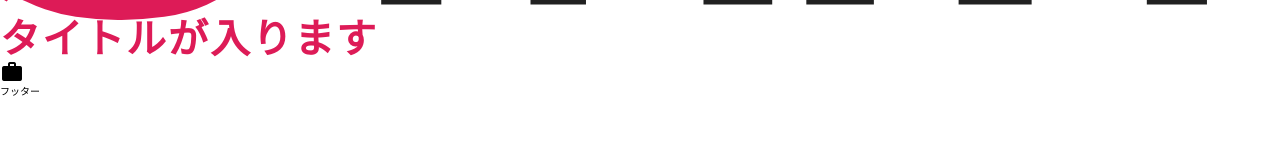
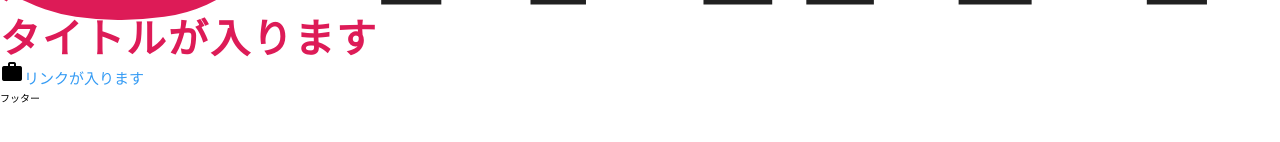
Before and after one commit to nittashiori/next-beginner-ts, a Next.js app: page / in a window 1280 px wide. Shown: the part 580-722 px from the top of the page. Built offline with nearby package versions, Linux system fonts and the light colour scheme.

Commit message:
TextLinkコンポーネント追加

```diff
--- a/src/app/page.tsx
+++ b/src/app/page.tsx
@@ -1,6 +1,7 @@
 import { Logo } from "src/components/Atoms/Logo"
 import { SectionTitle } from "src/components/Atoms/SectionTitle"
 import { MaterialIcon } from "src/components/Atoms/MaterialIcon"
+import { TextLink } from "src/components/Atoms/TextLink"
 
 export default function Page() {
   return (
@@ -12,6 +13,7 @@ export default function Page() {
        />
        <SectionTitle>タイトルが入ります</SectionTitle>
        <MaterialIcon fontSize={2.4} color="#000000">work</MaterialIcon>
+       <TextLink href="https://google.com">リンクが入ります</TextLink>
     </>
   );
 }
--- /dev/null
+++ b/src/components/Atoms/TextLink/index.module.css
@@ -0,0 +1,15 @@
+.link {
+  font-size: 1.5rem;
+  line-height: 2.7rem;
+  color: var(--color-link);
+}
+
+.link:hover {
+  text-decoration: underline;
+}
+
+@media screen and (max-width: 768px) {
+  .link {
+    font-size: 1.2rem;
+  }
+}
--- /dev/null
+++ b/src/components/Atoms/TextLink/index.tsx
@@ -0,0 +1,15 @@
+import styles from './index.module.css';
+import Link from 'next/link';
+
+type Props = {
+  href?: string;
+  children: React.ReactNode;
+}
+
+export const TextLink = ({ href="/", children }: Props) => {
+  return (
+    <Link href={href} className={styles.link}>
+      { children }
+    </Link>
+  )
+};
--- a/src/styles/globals.css
+++ b/src/styles/globals.css
@@ -109,6 +109,7 @@ a {
 
 :root {
   --color-primary: #DD1B57;
+  --color-link: #349BF4;
 }
 
 html {
```
Also changed, not shown: 1 other file (tests, documents, lock files or other folders).
